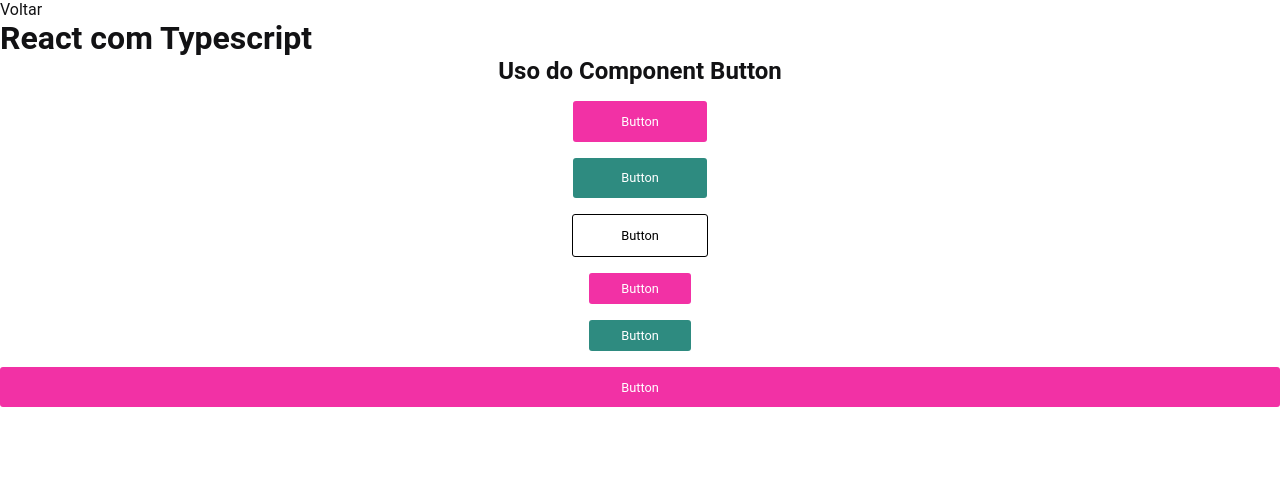
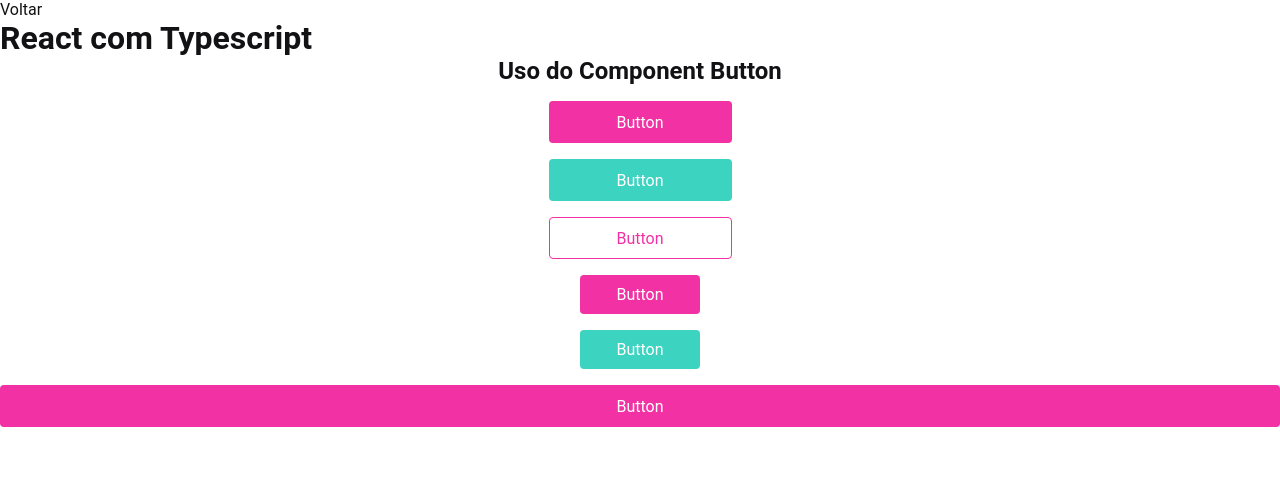
Before and after one commit to Dev-JoseRonaldo/union-group-treinamento, a React (Vite) app: page /typescript in a window 1280 px wide. Shown: the top 477 px of the page. Built offline with nearby package versions, Linux system fonts and the light colour scheme.

Commit message:
:recycle: refactor: Passando a estilização do componente Button de CSS para Sass

```diff
--- a/src/components/Button/styles.scss
+++ b/src/components/Button/styles.scss
@@ -1,43 +1,55 @@
-:root {
-  --primary: #f231a5;
-  --secundary: #2e8b80;
-  --outline: #ffffff;
-  --outline-border: #000000;
-}
+$primary-color: #f231a5;
+$secondary-color: #3cd3c1;
+$text-light: #fff;
 
 .button {
-  display: block;
+  border: 0;
+  display: inline-flex;
+  justify-content: center;
+  align-items: center;
+  border: none;
+  transition: filter 0.2s ease-in-out;
+  text-decoration: none;
+  cursor: pointer;
+  border-radius: 4px;
 
-  background: transparent;
-  color: white;
-  font-size: 0.8rem;
+  &:hover {
+    filter: brightness(0.9);
+  }
 
-  border: 0;
-  border-radius: 3px;
+  span {
+    font-size: 16px;
+    color: $text-light;
+  }
 }
 
 .button-primary {
-  background-color: var(--primary);
+  background: $primary-color;
 }
 
 .button-secondary {
-  background-color: var(--secundary);
+  background: $secondary-color;
 }
 
 .button-outline {
-  color: var(--outline-border);
-  background-color: var(--outline);
-  border: 1px solid var(--outline-border);
+  border: 1px solid $primary-color;
+  background: none;
+
+  & > span {
+    color: $primary-color;
+  }
 }
 
 .button-small {
-  padding: 0.5rem 2rem;
+  height: 39px;
+  width: 120px;
 }
 
 .button-medium {
-  padding: 0.8rem 3rem;
+  height: 42px;
+  width: 183px;
 }
 
 .button-fullWidth {
-  width: 100vw;
+  width: 100%;
 }
```
